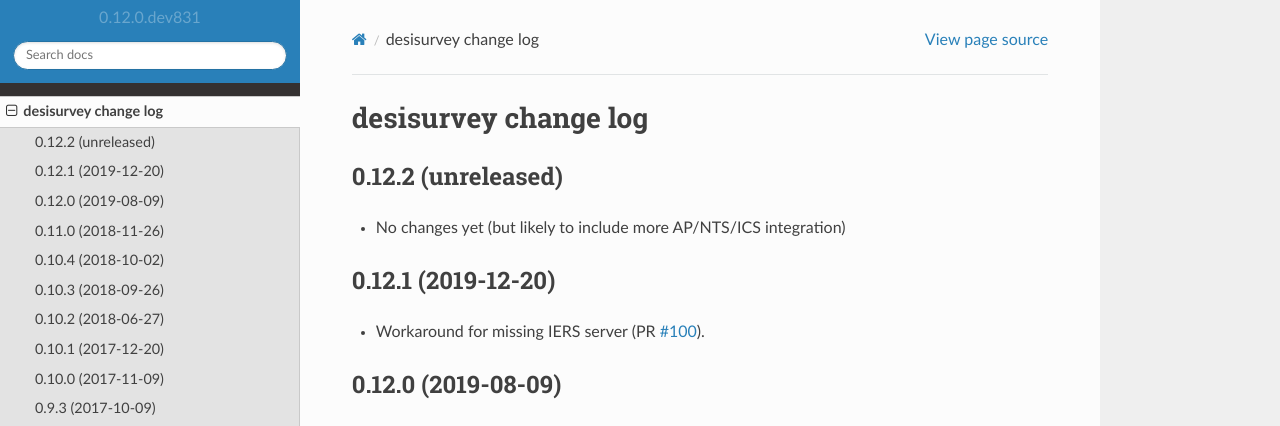
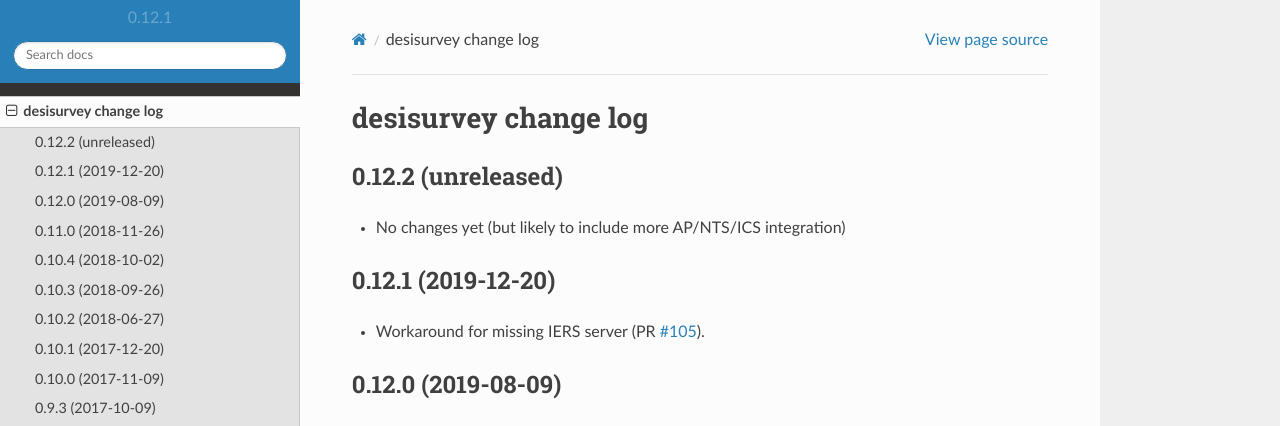
Before and after one commit to desihub/desisurvey, a Sphinx documentation site: the page built from doc/changes.rst, in a window 1280 px wide and 900 px high. Shown: the top 426 px of the window. Built offline with Sphinx 7.4.7 and the Read the Docs theme 2.0.0, drawn with Linux system fonts in a browser that asks for light colours.

Commit message:
preparing for next tag

```diff
--- a/doc/changes.rst
+++ b/doc/changes.rst
@@ -10,9 +10,9 @@ desisurvey change log
 0.12.1 (2019-12-20)
 -------------------
 
-* Workaround for missing IERS server (PR `#100`_).
+* Workaround for missing IERS server (PR `#105`_).
 
-.. _`#100`: https://github.com/desihub/desisurvey/pull/100
+.. _`#105`: https://github.com/desihub/desisurvey/pull/105
 
 0.12.0 (2019-08-09)
 -------------------
--- a/py/desisurvey/_version.py
+++ b/py/desisurvey/_version.py
@@ -1 +1 @@
-__version__ = '0.12.0.dev831'
+__version__ = '0.12.1'
```
